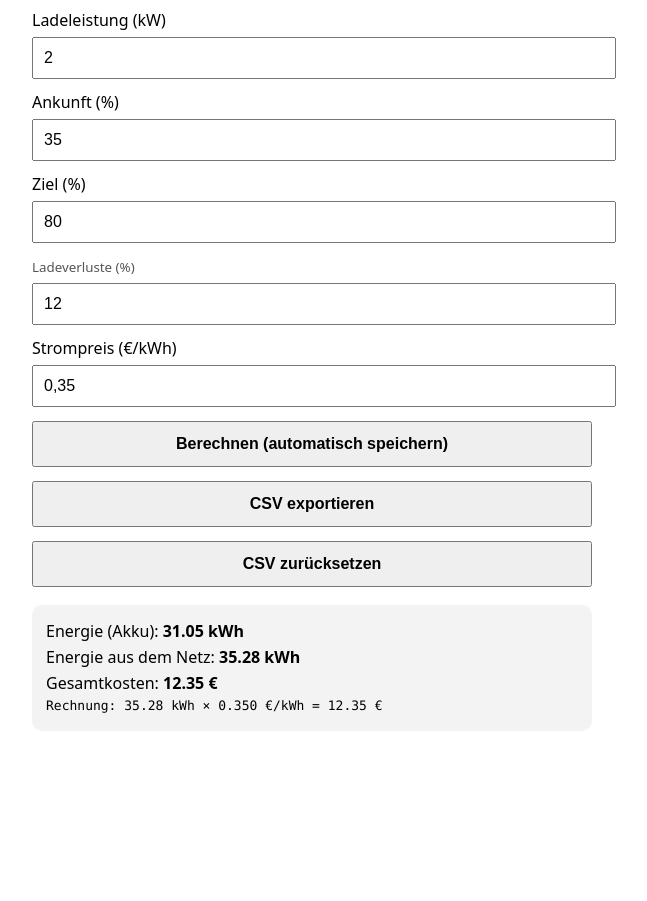
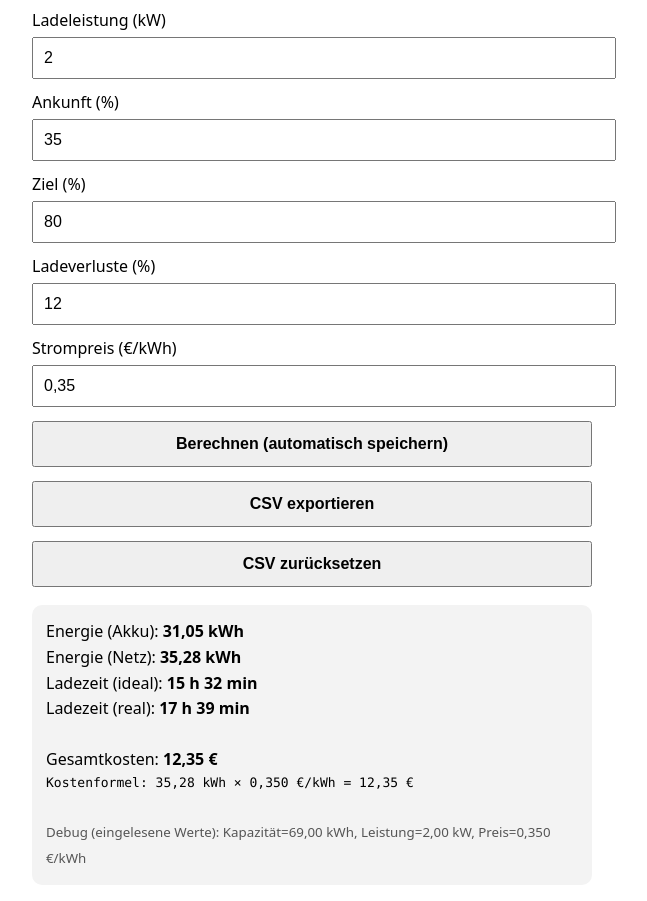
Before and after one commit to janschubertjs-sys/Lade-Table, a plain HTML site: page index.html in a window 1280 px wide. Shown: the part 161-1062 px from the top of the page, without its empty margins (328-975 px from the left). Before the commit the page ends 916 px from the top, so only its background shows below. Drawn offline with Linux system fonts and the light colour scheme.

Commit message:
Update index.html

```diff
--- a/index.html
+++ b/index.html
@@ -4,16 +4,16 @@
   <meta charset="utf-8" />
   <meta name="viewport" content="width=device-width, initial-scale=1" />
   <title>Ladezeit & Kosten</title>
-
   <style>
     body { font-family: system-ui, -apple-system, sans-serif; max-width: 560px; margin: 24px auto; padding: 0 14px; }
     h1 { text-align: center; }
-    label { display: block; margin-top: 12px; }
+    label { display:block; margin-top: 12px; }
     input { width: 100%; padding: 10px; font-size: 16px; margin-top: 6px; }
     button { margin-top: 14px; width: 100%; padding: 12px; font-size: 16px; font-weight: 600; }
     .out { margin-top: 18px; padding: 14px; background: #f3f3f3; border-radius: 10px; line-height: 1.6; }
     small { color: #555; }
     .mono { font-family: ui-monospace, SFMono-Regular, Menlo, monospace; font-size: 13px; }
+    .warn { color: #8a2d2d; font-weight: 600; }
   </style>
 </head>
 
@@ -36,7 +36,7 @@
     <input id="target" type="text" value="80">
   </label>
 
-  <label><small>Ladeverluste (%)</small>
+  <label>Ladeverluste (%)
     <input id="loss" type="text" value="12">
   </label>
 
@@ -51,39 +51,15 @@
   <div class="out" id="out">Ergebnis erscheint hier.</div>
 
 <script>
-const STORAGE_KEY = "ladezeit_csv_v5";
+const STORAGE_KEY = "ladezeit_csv_v6";
 
-/* Robust: erlaubt u.a. "0,35", "0,35 €", "35%", "1.234,56", "1,234.56" */
-function parseDE(id) {
-  let s = String(document.getElementById(id).value ?? "").trim();
+const nf2 = new Intl.NumberFormat("de-DE", { minimumFractionDigits: 2, maximumFractionDigits: 2 });
+const nf3 = new Intl.NumberFormat("de-DE", { minimumFractionDigits: 3, maximumFractionDigits: 3 });
 
-  // Währungs-/Prozentzeichen und Texte entfernen
-  s = s.replace(/€/g, "").replace(/%/g, "").replace(/\s+/g, "");
-
-  if (s === "") return NaN;
-
-  const hasComma = s.includes(",");
-  const hasDot = s.includes(".");
-
-  if (hasComma && hasDot) {
-    // typischer DE-Fall: 1.234,56 -> Punkte raus, Komma zu Punkt
-    // typischer US-Fall: 1,234.56 -> Kommas raus
-    const lastComma = s.lastIndexOf(",");
-    const lastDot = s.lastIndexOf(".");
-    if (lastComma > lastDot) {
-      s = s.replace(/\./g, "").replace(",", ".");
-    } else {
-      s = s.replace(/,/g, "");
-    }
-  } else if (hasComma) {
-    // 0,35 -> 0.35
-    s = s.replace(",", ".");
-  } else {
-    // nur Punkt oder nur Ziffern -> passt
-  }
-
-  return Number(s);
-}
+function fmtEUR(x) { return nf2.format(x) + " €"; }
+function fmtKWh(x) { return nf2.format(x) + " kWh"; }
+function fmtKW(x) { return nf2.format(x) + " kW"; }
+function fmtPct(x) { return nf2.format(x) + " %"; }
 
 function fmtTime(hours) {
   const totalMinutes = Math.round(hours * 60);
@@ -96,54 +72,81 @@ function show(html) {
   document.getElementById('out').innerHTML = html;
 }
 
+/**
+ * Robust deutsches Parsing:
+ * - entfernt €, %, Leerzeichen
+ * - behandelt Tausenderpunkte: 1.234 -> 1234
+ * - behandelt Komma als Dezimaltrenner: 0,35 -> 0.35
+ * - funktioniert auch bei "1.234,56"
+ */
+function parseDE(id) {
+  let s = String(document.getElementById(id).value ?? "").trim();
+  s = s.replace(/€/g, "").replace(/%/g, "").replace(/\s+/g, "");
+
+  if (s === "") return NaN;
+
+  // Wenn Komma vorhanden => deutsches Dezimal: entferne Tausenderpunkte, Komma -> Punkt
+  if (s.includes(",")) {
+    s = s.replace(/\./g, "");   // Tausenderpunkte raus
+    s = s.replace(",", ".");    // Dezimalkomma -> Punkt
+  } else {
+    // Kein Komma: Wenn mehrere Punkte, sind es sehr wahrscheinlich Tausenderpunkte
+    const dots = (s.match(/\./g) || []).length;
+    if (dots >= 2) s = s.replace(/\./g, "");
+  }
+
+  // Restliche Nicht-Zahlen-Zeichen entfernen (Sicherheitsnetz)
+  s = s.replace(/[^0-9.\-]/g, "");
+  return Number(s);
+}
+
 function compute() {
-  const cap    = parseDE('cap');
-  const power  = parseDE('power');
-  const start  = parseDE('start');
-  const target = parseDE('target');
-  const lossP  = parseDE('loss');
-  const price  = parseDE('price');
+  const cap    = parseDE('cap');     // kWh
+  const power  = parseDE('power');   // kW
+  const start  = parseDE('start');   // %
+  const target = parseDE('target');  // %
+  const lossP  = parseDE('loss');    // %
+  const price  = parseDE('price');   // €/kWh
 
   if (!isFinite(cap) || cap <= 0) throw new Error("Kapazität muss > 0 sein.");
   if (!isFinite(power) || power <= 0) throw new Error("Ladeleistung muss > 0 sein.");
   if (!isFinite(start) || !isFinite(target) || start < 0 || start > 100 || target < 0 || target > 100)
-    throw new Error("Start/Ziel müssen Zahlen zwischen 0 und 100 sein (ohne Text).");
+    throw new Error("Start/Ziel müssen Zahlen zwischen 0 und 100 sein.");
   if (target <= start) throw new Error("Ziel muss größer als Start sein.");
   if (!isFinite(price) || price < 0) throw new Error("Strompreis muss eine Zahl ≥ 0 sein (z. B. 0,35).");
 
-  const deltaPct = target - start;                 // Prozentpunkte
-  const energy = cap * (deltaPct / 100);           // kWh im Akku
-  const idealHours = energy / power;               // h
+  const deltaPct = target - start;           // Prozentpunkte
+  const energyAkku = cap * (deltaPct / 100); // kWh im Akku (Energiezuwachs)
 
   const loss = Math.min(Math.max(lossP, 0), 90) / 100;
-  const gridEnergy = energy / (1 - loss);          // kWh aus dem Netz
-  const realHours = idealHours / (1 - loss);       // h (vereinfachte Näherung)
+  const energyNetz = energyAkku / (1 - loss);  // kWh aus dem Netz (inkl. Verluste)
 
-  const costTotal = gridEnergy * price;
+  const timeIdealH = energyAkku / power;
+  const timeRealH  = energyNetz / power;       // Näherung: Verluste bedeuten mehr Netzenergie
 
-  return {
-    cap, power, start, target, lossP, price,
-    deltaPct, energy, idealHours, loss,
-    gridEnergy, realHours, costTotal
-  };
+  const costTotal = energyNetz * price;
+
+  // Plausibilitätswarnungen (nur Hinweis, nicht blockierend)
+  const warnings = [];
+  if (cap > 200) warnings.push("Kapazität wirkt sehr hoch (>" + nf2.format(200) + " kWh). Prüfen Sie die Eingabe (keine Tausenderpunkte).");
+  if (price > 5) warnings.push("Strompreis wirkt sehr hoch (>" + nf2.format(5) + " €/kWh). Prüfen Sie, ob z. B. 0,35 gemeint ist.");
+  if (energyAkku > cap) warnings.push("Energie (Akku) ist größer als Kapazität – Eingaben prüfen.");
+
+  return { cap, power, start, target, lossP, price, deltaPct, energyAkku, energyNetz, timeIdealH, timeRealH, costTotal, warnings };
 }
 
-function getEntries() {
-  return JSON.parse(localStorage.getItem(STORAGE_KEY) || "[]");
-}
-function saveEntries(entries) {
-  localStorage.setItem(STORAGE_KEY, JSON.stringify(entries));
-}
+function getEntries() { return JSON.parse(localStorage.getItem(STORAGE_KEY) || "[]"); }
+function saveEntries(entries) { localStorage.setItem(STORAGE_KEY, JSON.stringify(entries)); }
+
 function appendEntry(r) {
   const now = new Date().toLocaleString("de-DE");
   const entries = getEntries();
   entries.push({
     date: now,
-    cap: r.cap, power: r.power, start: r.start, target: r.target,
-    loss: r.lossP, price: r.price,
+    cap: r.cap, power: r.power, start: r.start, target: r.target, loss: r.lossP, price: r.price,
     deltaPct: r.deltaPct,
-    energy: r.energy, idealHours: r.idealHours,
-    gridEnergy: r.gridEnergy, realHours: r.realHours,
+    energyAkku: r.energyAkku, energyNetz: r.energyNetz,
+    timeIdealH: r.timeIdealH, timeRealH: r.timeRealH,
     costTotal: r.costTotal
   });
   saveEntries(entries);
@@ -153,16 +156,19 @@ function calcAndSave() {
   try {
     const r = compute();
 
+    const warnHtml = r.warnings.length
+      ? `<div class="warn">Achtung: ${r.warnings.map(w => "• " + w).join("<br>")}</div><br>`
+      : "";
+
     show(
-      `Ladehub: <b>${r.deltaPct.toFixed(1)} %-Punkte</b><br>` +
-      `Energie (Akku): <b>${r.energy.toFixed(2)} kWh</b><br>` +
-      `Ideale Ladezeit: <b>${fmtTime(r.idealHours)}</b><br><br>` +
-      `Verluste: <b>${r.lossP.toFixed(2)} %</b><br>` +
-      `Energie aus dem Netz: <b>${r.gridEnergy.toFixed(2)} kWh</b><br>` +
-      `Ladezeit inkl. Verluste: <b>${fmtTime(r.realHours)}</b><br><br>` +
-      `Gesamtkosten: <b>${r.costTotal.toFixed(2)} €</b><br>` +
-      `<div class="mono">Rechnung: ${r.gridEnergy.toFixed(2)} kWh × ${r.price.toFixed(3)} €/kWh = ${r.costTotal.toFixed(2)} €</div>` +
-      `<br><small>Hinweis: Jeder Klick auf „Berechnen“ wird automatisch gespeichert.</small>`
+      warnHtml +
+      `Energie (Akku): <b>${fmtKWh(r.energyAkku)}</b><br>` +
+      `Energie (Netz): <b>${fmtKWh(r.energyNetz)}</b><br>` +
+      `Ladezeit (ideal): <b>${fmtTime(r.timeIdealH)}</b><br>` +
+      `Ladezeit (real): <b>${fmtTime(r.timeRealH)}</b><br><br>` +
+      `Gesamtkosten: <b>${fmtEUR(r.costTotal)}</b><br>` +
+      `<div class="mono">Kostenformel: ${nf2.format(r.energyNetz)} kWh × ${nf3.format(r.price)} €/kWh = ${nf2.format(r.costTotal)} €</div>` +
+      `<br><small>Debug (eingelesene Werte): Kapazität=${nf2.format(r.cap)} kWh, Leistung=${nf2.format(r.power)} kW, Preis=${nf3.format(r.price)} €/kWh</small>`
     );
 
     appendEntry(r);
@@ -173,20 +179,17 @@ function calcAndSave() {
 
 function exportCSV() {
   const entries = getEntries();
-  if (entries.length === 0) {
-    alert("Keine Einträge vorhanden.");
-    return;
-  }
+  if (entries.length === 0) return alert("Keine Einträge vorhanden.");
 
   let csv =
     "Datum;Kapazität kWh;Leistung kW;Start %;Ziel %;Delta %-Punkte;Verluste %;Preis €/kWh;" +
-    "Energie Akku kWh;Ladezeit ideal h;Energie Netz kWh;Ladezeit real h;Gesamtkosten €\n";
+    "Energie Akku kWh;Energie Netz kWh;Ladezeit ideal h;Ladezeit real h;Gesamtkosten €\n";
 
   entries.forEach(e => {
     csv +=
       `${e.date};${e.cap};${e.power};${e.start};${e.target};${e.deltaPct};${e.loss};${e.price};` +
-      `${Number(e.energy).toFixed(2)};${Number(e.idealHours).toFixed(2)};` +
-      `${Number(e.gridEnergy).toFixed(2)};${Number(e.realHours).toFixed(2)};` +
+      `${Number(e.energyAkku).toFixed(2)};${Number(e.energyNetz).toFixed(2)};` +
+      `${Number(e.timeIdealH).toFixed(2)};${Number(e.timeRealH).toFixed(2)};` +
       `${Number(e.costTotal).toFixed(2)}\n`;
   });
 
@@ -204,18 +207,8 @@ function clearCSV() {
   alert("Alle gespeicherten Einträge gelöscht.");
 }
 
-/* Initial anzeigen (ohne speichern) */
-(function initialRender() {
-  try {
-    const r = compute();
-    show(
-      `Energie (Akku): <b>${r.energy.toFixed(2)} kWh</b><br>` +
-      `Energie aus dem Netz: <b>${r.gridEnergy.toFixed(2)} kWh</b><br>` +
-      `Gesamtkosten: <b>${r.costTotal.toFixed(2)} €</b><br>` +
-      `<div class="mono">Rechnung: ${r.gridEnergy.toFixed(2)} kWh × ${r.price.toFixed(3)} €/kWh = ${r.costTotal.toFixed(2)} €</div>`
-    );
-  } catch (_) {}
-})();
+// Initial: nur rechnen/anzeigen, nicht speichern
+(function initialRender() { try { calcAndSave(); /* speichert! */ } catch (_) {} })();
 </script>
 </body>
 </html>
```
